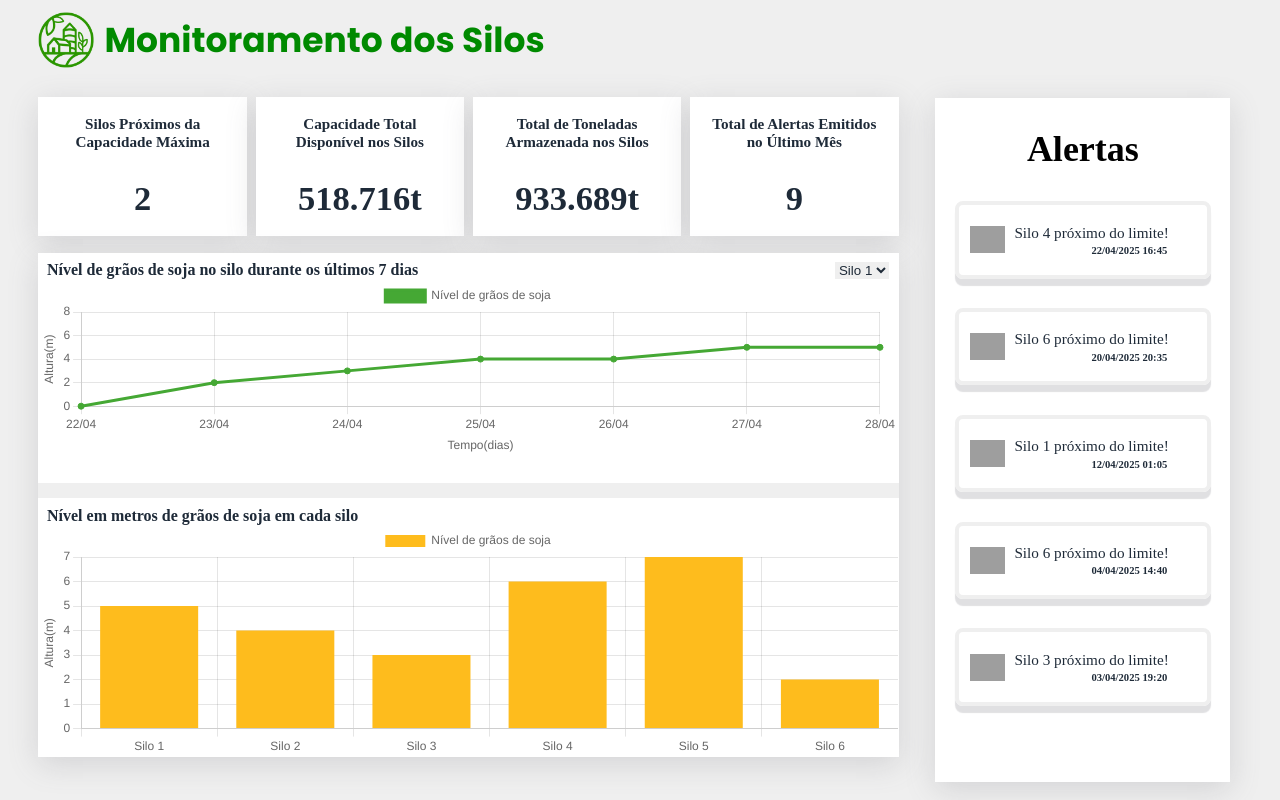
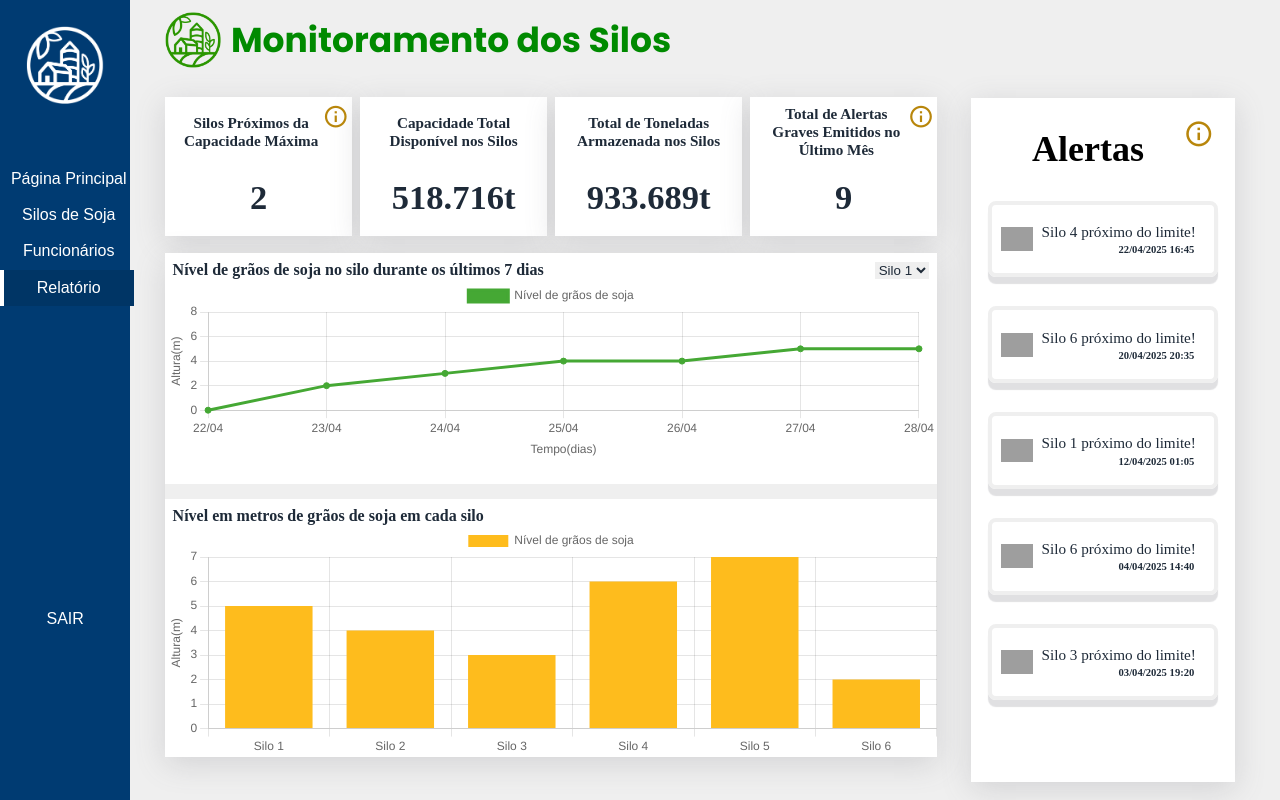
Before and after one commit to Soy-Track/Site-Institucional, a plain HTML site: page DASHBOARD/dashboard.html in a window 1280 px wide. Drawn offline with nearby package versions, Linux system fonts and the light colour scheme; grey boxes are pictures that could not be loaded; a web font is replaced by a local one.

Commit message:
Adicionado navbar lateral da dashboard, e informativos nos contos superiores

```diff
--- a/DASHBOARD/dashboard.html
+++ b/DASHBOARD/dashboard.html
@@ -5,12 +5,30 @@
     <meta charset="UTF-8">
     <meta name="viewport" content="width=device-width, initial-scale=1.0">
     <link rel="stylesheet" href="../css/dashboard.css">
+    <link rel="stylesheet" href="https://unpkg.com/boxicons@latest/css/boxicons.min.css">
+</head>
 <title>Dashboard SoyTrack</title>
 <script src="https://cdn.jsdelivr.net/npm/chart.js@3.7.1"></script>
 </head>
 
 <body>
     <section class="dash">
+        <div id="navbar_lateral">
+            <div id="icone_navbar">
+                <img id="icone_soytrack" src="../img/Logo-SoyTrack/iconeSoyTrackBRANCO.png" alt="Logo SoyTrack">
+            </div>
+            <div id="div_nav_links">
+                <div class="div_link" onclick="window.location.href='dashboard.html'">Página Principal</div>
+                <div class="div_link">Silos de Soja</div>
+                <div class="div_link">Funcionários</div>
+                <div class="div_link" id="link_relatorio" onclick="window.location.href='relatorios.html'">Relatório
+                </div>
+            </div>
+            <div id="div_sair">SAIR</div>
+        </div>
+
+
+        <div class="titulo-esquerda">
             <div id="titulo">
                 <img src="../img/Logo-SoyTrack/iconeSoyTrackVERDE.png" height="70%">
                 <h2>Monitoramento dos Silos</h2>
@@ -19,8 +37,8 @@
                 <div id="esquerda">
                     <div id="KPIs">
                         <div class="kpi">
-                        <div class="titulo-kpi">
-                            <h3>Silos Próximos da Capacidade Máxima</h3>
+                            <div class="titulo-kpi-icone">
+                                <h3>Silos Próximos da Capacidade Máxima</h3><i class='bx  bx-info-circle'></i>
                             </div>
                             <div class="valor-kpi">
                                 <h1 id="prox_txt">0</h1>
@@ -43,8 +61,8 @@
                             </div>
                         </div>
                         <div class="kpi">
-                        <div class="titulo-kpi">
-                            <h3>Total de Alertas Emitidos no Último Mês</h3>
+                            <div class="titulo-kpi-icone">
+                                <h3>Total de Alertas Graves Emitidos no Último Mês</h3><i class='bx  bx-info-circle'></i>
                             </div>
                             <div class="valor-kpi">
                                 <h1>9</h1>
@@ -74,10 +92,12 @@
                         </div>
                     </div>
                 </div>
+
+
                 <div id="direita">
                     <div id="alertas">
                         <div id="titulo-alertas">
-                        <h2>Alertas</h2>
+                            <h2>Alertas</h2><i class='bx  bx-info-circle'></i>
                         </div>
                         <div id="box-alertas">
                             <div class="caixinhas">
@@ -113,6 +133,7 @@
                                 <div class="estado-alerta">
                                     Silo 3 próximo do limite!
                                     <b style="font-size: 70%;">03/04/2025 19:20</b>
+                                </div>
                             </div>
                         </div>
                     </div>
--- a/css/dashboard.css
+++ b/css/dashboard.css
@@ -51,11 +51,72 @@ h1 {
     margin: 0;
 }
 
+#navbar_lateral {
+    background-color: #003b72;
+    color: white;
+    display: flex;
+    flex-direction: column;
+    align-items: center;
+    width: 15%;
+    height: 100%;
+    font-family: 'Montserrat', sans-serif;
+    gap: 5%;
+}
+#icone_navbar {
+    width: 60%;
+    padding-top: 20%;
+    padding-bottom: 10%;
+}
+#icone_soytrack {
+    width: 100%;
+}
+#div_nav_links {
+    display: flex;
+    flex-direction: column;
+    align-items: center;
+    /* justify-content: center; */
+    width: 100%;
+    height: 50%;
+}
+.div_link {
+    cursor: pointer;
+    text-align: center;
+    padding-top: 7%;
+    padding-bottom: 7%;
+    width: 100%;
+    border-width: 0px 0px 0px 7px;
+    border-style: solid;
+    border-color: transparent;
+}
+#link_relatorio {
+    background-color:#003565;
+    border-style: solid;
+    border-width: 0px 0px 0px 7px;
+    border-color: white;
+}
+.div_link:hover {
+    background-color:#003261;
+    border-style: solid;
+    border-width: 0px 0px 0px 7px;
+}
+#div_sair {
+    width: 100%;
+    padding-top: 7%;
+    padding-bottom: 7%;
+    text-align: center;
+    cursor: pointer;
+}
+#div_sair:hover {
+    background-color:  #002a51;
+}
+
+
+
 .dash {
     height: 100vh;
     width: 100vw;
     display: flex;
-    flex-direction: column;
+    flex-direction: row;
 }
 
 #titulo {
@@ -139,6 +200,30 @@ h1 {
     margin-top: 2%;
 }
 
+.titulo-kpi-icone{
+     display: flex;
+    align-items: center;
+    justify-content: center;
+    height: 45%;
+    color: #1e2a38;
+    font-size: 90%;
+    padding-left: 6%;
+    margin-top: 2%;
+}
+
+.titulo-kpi-icone i{
+    font-size: 26px;
+    color: darkgoldenrod;
+    position: relative;
+    right:2% ;
+    bottom: 25%;
+}
+
+.titulo-kpi i{
+    font-size: 26px;
+    color: darkgoldenrod;
+}
+
 .valor-kpi {
     display: flex;
     justify-content: center;
@@ -172,6 +257,14 @@ h1 {
     width: 100%;
     font-size: 150%;
     font-family: montserrat;
+}
+
+#titulo-alertas i{
+    font-size: 30px;
+    color: darkgoldenrod;
+    margin-bottom: 30px;
+    position: relative;
+    left: 15%;
 }
 
 #box-alertas {
```
Lines whose indentation alone changed are shown as unchanged.
